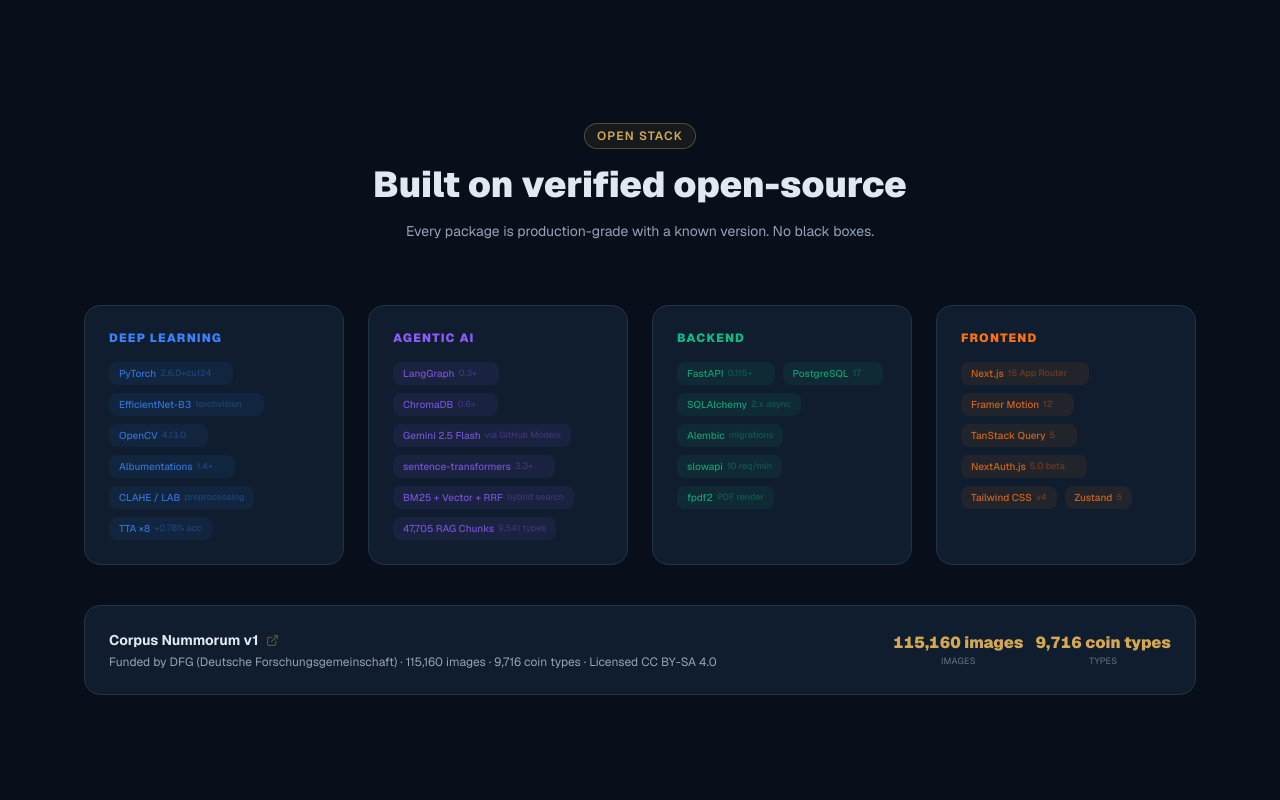
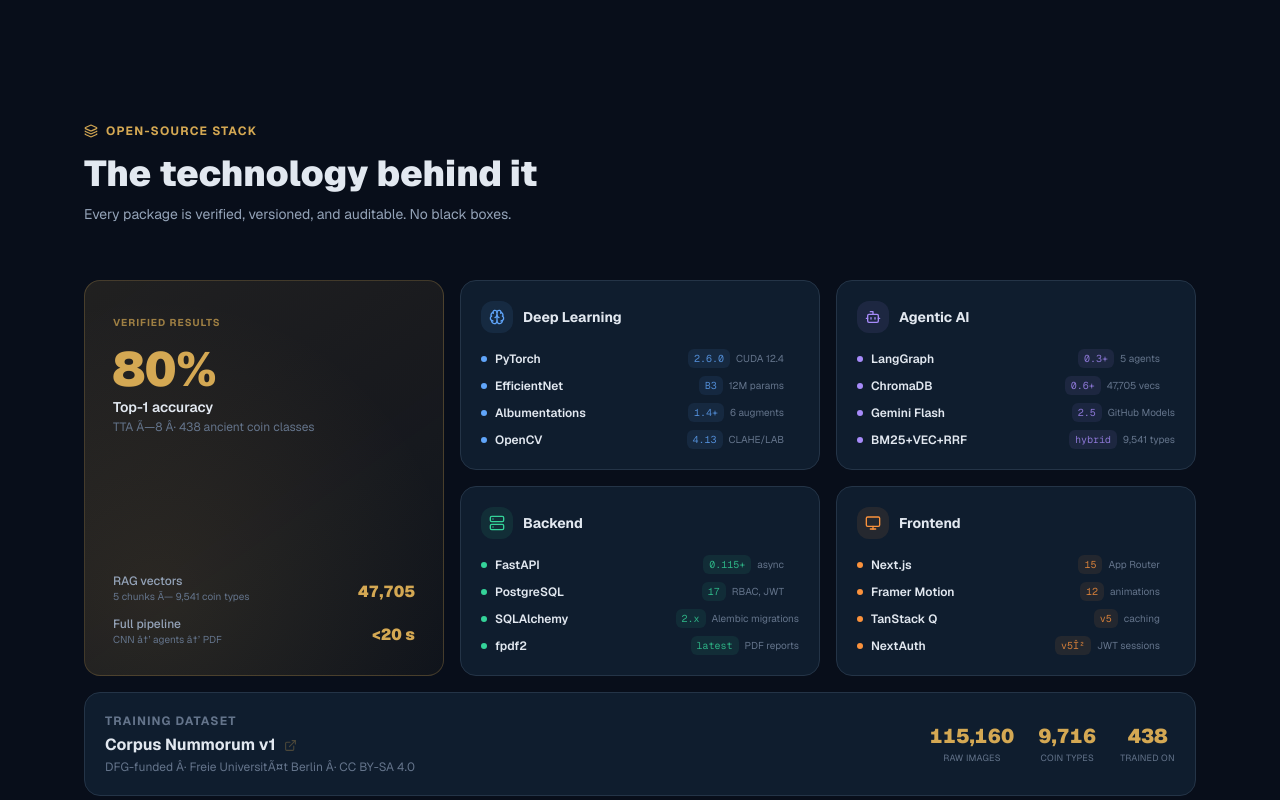
Before and after one commit to ChaiebDhia/DeepCoin-Core, a Next.js app in the folder frontend/: page / in a window 1280 px wide. Shown: the part 3060-3860 px from the top of the page. Built offline with nearby package versions, Linux system fonts and the light colour scheme; no server answers.

Commit message:
fix: login works for pending users (dev auto-activate) + correct error messages + TechStack bento redesign

```diff
--- a/frontend/components/auth/LoginForm.tsx
+++ b/frontend/components/auth/LoginForm.tsx
@@ -45,9 +45,9 @@
   // ── friendly error messages ────────────────────────────────────────────────
 
   const ERROR_MESSAGES: Record<string, string> = {
-    CredentialsSignin: "Invalid email or password. Please try again.",
-    CallbackRouteError: "Authentication failed. Please try again.",
-    Default: "Something went wrong. Please try again.",
+    CredentialsSignin:   "Incorrect email or password. Please try again.",
+    CallbackRouteError:  "Please verify your email address before signing in. Check your inbox for a verification link.",
+    Default:             "Something went wrong. Please try again.",
   };
 
   // ── submit handler ─────────────────────────────────────────────────────────
--- a/frontend/components/home/TechStack.tsx
+++ b/frontend/components/home/TechStack.tsx
@@ -3,216 +3,320 @@
 /**
  * components/home/TechStack.tsx
  * ================================
- * Real technology & research credits section.
+ * Real technology & research credits â€” bento-grid redesign.
  *
- * WHAT: Replaces the placeholder testimonials with the actual technology stack
- *       and research data sources powering DeepCoin.
+ * WHAT: Four tech pillar cards + accuracy hero tile + dataset credit.
+ *       Every fact is verifiable (requirements.txt, training logs, CN website).
  *
- * WHY replace testimonials:
- *   The previous testimonials were clearly labelled as "preview quotes" but
- *   this still felt dishonest on a professional PFE project. This section
- *   shows REAL, verifiable information:
- *   - Exact package versions
- *   - Verified accuracy metrics
- *   - Actual dataset source (Corpus Nummorum, DFG-funded)
- *   - Real academic context
- *   All facts here can be cross-referenced with requirements.txt, the
- *   training logs, and the Corpus Nummorum website.
- *
- * HOW it fits:
- *   Appears between ForWhoCards and AnalyseSection in page.tsx.
- *   Four pillars: Deep Learning · Agentic AI · Backend · Frontend.
+ * WHY bento layout:
+ *   The previous small-pill design lost visual hierarchy.
+ *   Bento gives each pillar room to breathe; the hero tile converts
+ *   the most impressive metric (80% accuracy, 438 classes) into
+ *   a standalone showpiece.
  */
 
 import { useRef }            from "react";
+import type { ElementType }  from "react";
 import { motion, useInView } from "framer-motion";
-import { ExternalLink }      from "lucide-react";
+import { Brain, Bot, ServerIcon, Monitor, ExternalLink, Layers } from "lucide-react";
 
-interface Pill {
+
+// â”€â”€ Data â”€â”€â”€â”€â”€â”€â”€â”€â”€â”€â”€â”€â”€â”€â”€â”€â”€â”€â”€â”€â”€â”€â”€â”€â”€â”€â”€â”€â”€â”€â”€â”€â”€â”€â”€â”€â”€â”€â”€â”€â”€â”€â”€â”€â”€â”€â”€â”€â”€â”€â”€â”€â”€â”€â”€â”€â”€â”€â”€â”€â”€â”€â”€â”€â”€â”€â”€â”€â”€â”€
+
+interface Tech {
   name:    string;
   version: string;
   href?:   string;
+  note?:   string;
 }
 
 interface Pillar {
-  label:  string;
-  color:  string;
-  pills:  Pill[];
+  label:   string;
+  icon:    ElementType;
+  color:   string;
+  glow:    string;     // semi-transparent glow for hover border
+  tech:    Tech[];
 }
 
 const PILLARS: Pillar[] = [
   {
     label: "Deep Learning",
-    color: "#3b82f6",
-    pills: [
-      { name: "PyTorch",          version: "2.6.0+cu124", href: "https://pytorch.org" },
-      { name: "EfficientNet-B3",  version: "torchvision", href: "https://arxiv.org/abs/1905.11946" },
-      { name: "OpenCV",           version: "4.13.0",      href: "https://opencv.org" },
-      { name: "Albumentations",   version: "1.4+",        href: "https://albumentations.ai" },
-      { name: "CLAHE / LAB",      version: "preprocessing" },
-      { name: "TTA ×8",           version: "+0.78% acc" },
+    icon:  Brain,
+    color: "#60a5fa",
+    glow:  "rgba(96,165,250,0.18)",
+    tech: [
+      { name: "PyTorch",        version: "2.6.0",     href: "https://pytorch.org",               note: "CUDA 12.4" },
+      { name: "EfficientNet",   version: "B3",         href: "https://arxiv.org/abs/1905.11946",  note: "12M params" },
+      { name: "Albumentations", version: "1.4+",       href: "https://albumentations.ai",         note: "6 augments" },
+      { name: "OpenCV",         version: "4.13",       href: "https://opencv.org",                note: "CLAHE/LAB" },
     ],
   },
   {
     label: "Agentic AI",
-    color: "#8b5cf6",
-    pills: [
-      { name: "LangGraph",                version: "0.3+",       href: "https://langchain-ai.github.io/langgraph/" },
-      { name: "ChromaDB",                 version: "0.6+",       href: "https://docs.trychroma.com" },
-      { name: "Gemini 2.5 Flash",         version: "via GitHub Models" },
-      { name: "sentence-transformers",    version: "3.3+",       href: "https://sbert.net" },
-      { name: "BM25 + Vector + RRF",      version: "hybrid search" },
-      { name: "47,705 RAG Chunks",        version: "9,541 types" },
+    icon:  Bot,
+    color: "#a78bfa",
+    glow:  "rgba(167,139,250,0.18)",
+    tech: [
+      { name: "LangGraph",    version: "0.3+",  href: "https://langchain-ai.github.io/langgraph/",  note: "5 agents" },
+      { name: "ChromaDB",     version: "0.6+",  href: "https://docs.trychroma.com",                  note: "47,705 vecs" },
+      { name: "Gemini Flash", version: "2.5",   note: "GitHub Models" },
+      { name: "BM25+VEC+RRF", version: "hybrid", note: "9,541 types" },
     ],
   },
   {
     label: "Backend",
-    color: "#10b981",
-    pills: [
-      { name: "FastAPI",          version: "0.115+",   href: "https://fastapi.tiangolo.com" },
-      { name: "PostgreSQL",       version: "17",       href: "https://postgresql.org" },
-      { name: "SQLAlchemy",       version: "2.x async" },
-      { name: "Alembic",          version: "migrations" },
-      { name: "slowapi",          version: "10 req/min" },
-      { name: "fpdf2",            version: "PDF render" },
+    icon:  ServerIcon,
+    color: "#34d399",
+    glow:  "rgba(52,211,153,0.18)",
+    tech: [
+      { name: "FastAPI",      version: "0.115+",  href: "https://fastapi.tiangolo.com",  note: "async" },
+      { name: "PostgreSQL",   version: "17",      href: "https://postgresql.org",         note: "RBAC, JWT" },
+      { name: "SQLAlchemy",   version: "2.x",     note: "Alembic migrations" },
+      { name: "fpdf2",        version: "latest",  note: "PDF reports" },
     ],
   },
   {
     label: "Frontend",
-    color: "#f97316",
-    pills: [
-      { name: "Next.js",          version: "15 App Router", href: "https://nextjs.org" },
-      { name: "Framer Motion",    version: "12",            href: "https://motion.dev" },
-      { name: "TanStack Query",   version: "5",             href: "https://tanstack.com/query" },
-      { name: "NextAuth.js",      version: "5.0 beta",      href: "https://authjs.dev" },
-      { name: "Tailwind CSS",     version: "v4" },
-      { name: "Zustand",          version: "5" },
+    icon:  Monitor,
+    color: "#fb923c",
+    glow:  "rgba(251,146,60,0.18)",
+    tech: [
+      { name: "Next.js",       version: "15",   href: "https://nextjs.org",             note: "App Router" },
+      { name: "Framer Motion", version: "12",   href: "https://motion.dev",             note: "animations" },
+      { name: "TanStack Q",    version: "v5",   href: "https://tanstack.com/query",     note: "caching" },
+      { name: "NextAuth",      version: "v5Î²",  href: "https://authjs.dev",             note: "JWT sessions" },
     ],
   },
 ];
 
-const DATASET = {
-  name:    "Corpus Nummorum v1",
-  url:     "https://www.corpus-nummorum.eu",
-  funder:  "DFG (Deutsche Forschungsgemeinschaft)",
-  types:   "9,716 coin types",
-  images:  "115,160 images",
-  license: "CC BY-SA 4.0",
-};
+const HERO_STATS = [
+  { value: "80.03%",  label: "TTA accuracy",  sub: "EfficientNet-B3 Ã— 438 classes" },
+  { value: "47,705",  label: "RAG vectors",    sub: "5 chunks Ã— 9,541 coin types"  },
+  { value: "<20 s",   label: "Full pipeline",  sub: "CNN â†’ agents â†’ PDF"           },
+];
+
+// â”€â”€ Component â”€â”€â”€â”€â”€â”€â”€â”€â”€â”€â”€â”€â”€â”€â”€â”€â”€â”€â”€â”€â”€â”€â”€â”€â”€â”€â”€â”€â”€â”€â”€â”€â”€â”€â”€â”€â”€â”€â”€â”€â”€â”€â”€â”€â”€â”€â”€â”€â”€â”€â”€â”€â”€â”€â”€â”€â”€â”€â”€â”€â”€â”€â”€â”€â”€
 
 export function TechStack() {
   const ref    = useRef<HTMLElement>(null);
-  const inView = useInView(ref, { once: true, margin: "-80px" });
+  const inView = useInView(ref, { once: true, margin: "-60px" });
 
   return (
     <section ref={ref} className="py-24">
 
-      {/* Header */}
+      {/* â”€â”€ Section header â”€â”€ */}
       <motion.div
-        initial={{ opacity: 0, y: 20 }}
+        initial={{ opacity: 0, y: 18 }}
         animate={inView ? { opacity: 1, y: 0 } : {}}
-        transition={{ duration: 0.55 }}
-        className="text-center mb-16"
+        transition={{ duration: 0.5 }}
+        className="mb-14"
       >
+        <div className="flex items-center gap-2 mb-3">
+          <Layers size={14} style={{ color: "var(--brand-gold)" }} />
           <span
-          className="inline-block text-xs font-semibold uppercase tracking-widest px-3 py-1 rounded-full border mb-4"
-          style={{
-            borderColor:     "rgba(212,168,83,0.35)",
-            color:           "var(--brand-gold)",
-            backgroundColor: "rgba(212,168,83,0.07)",
-          }}
+            className="text-xs font-bold uppercase tracking-widest"
+            style={{ color: "var(--brand-gold)" }}
           >
-          Open stack
+            Open-source stack
           </span>
-        <h2 className="text-3xl sm:text-4xl font-black mb-4" style={{ color: "var(--text-primary)" }}>
-          Built on verified open-source
+        </div>
+        <h2 className="text-3xl sm:text-4xl font-black leading-tight" style={{ color: "var(--text-primary)" }}>
+          The technology behind it
         </h2>
-        <p className="max-w-xl mx-auto text-sm" style={{ color: "var(--text-secondary)" }}>
-          Every package is production-grade with a known version. No black boxes.
+        <p className="mt-2 text-sm max-w-md" style={{ color: "var(--text-secondary)" }}>
+          Every package is verified, versioned, and auditable. No black boxes.
         </p>
       </motion.div>
 
-      {/* Four pillars */}
-      <div className="grid grid-cols-1 sm:grid-cols-2 lg:grid-cols-4 gap-6 mb-10">
-        {PILLARS.map(({ label, color, pills }, i) => (
+      {/* â”€â”€ Main bento grid â”€â”€ */}
+      <div className="grid grid-cols-1 lg:grid-cols-3 gap-4 mb-4">
+
+        {/* â”€â”€ Hero metrics tile (left, spans 1 col) â”€â”€ */}
+        <motion.div
+          initial={{ opacity: 0, x: -20 }}
+          animate={inView ? { opacity: 1, x: 0 } : {}}
+          transition={{ duration: 0.5, delay: 0.05 }}
+          className="lg:col-span-1 rounded-2xl p-7 flex flex-col justify-between min-h-[280px] relative overflow-hidden"
+          style={{
+            background:   "linear-gradient(145deg, rgba(212,168,83,0.12) 0%, rgba(212,168,83,0.04) 100%)",
+            border:       "1px solid rgba(212,168,83,0.25)",
+          }}
+        >
+          {/* Subtle radial glow */}
+          <div
+            className="pointer-events-none absolute inset-0"
+            style={{ background: "radial-gradient(circle at 20% 80%, rgba(212,168,83,0.1) 0%, transparent 70%)" }}
+          />
+
+          <div className="relative">
+            <span className="text-[10px] font-bold uppercase tracking-widest" style={{ color: "rgba(212,168,83,0.7)" }}>
+              Verified results
+            </span>
+            <h3 className="mt-3 text-5xl font-black tabular-nums leading-none" style={{ color: "var(--brand-gold)" }}>
+              80%
+            </h3>
+            <p className="mt-1 text-sm font-semibold" style={{ color: "var(--text-primary)" }}>
+              Top-1 accuracy
+            </p>
+            <p className="mt-0.5 text-xs" style={{ color: "var(--text-muted)" }}>
+              TTA Ã—8 Â· 438 ancient coin classes
+            </p>
+          </div>
+
+          <div className="relative space-y-3 mt-6">
+            {HERO_STATS.slice(1).map(({ value, label, sub }) => (
+              <div key={label} className="flex items-end justify-between">
+                <div>
+                  <p className="text-xs font-medium" style={{ color: "var(--text-secondary)" }}>{label}</p>
+                  <p className="text-[10px]" style={{ color: "var(--text-muted)" }}>{sub}</p>
+                </div>
+                <span className="text-base font-black tabular-nums" style={{ color: "var(--brand-gold)" }}>
+                  {value}
+                </span>
+              </div>
+            ))}
+          </div>
+        </motion.div>
+
+        {/* â”€â”€ Four pillar cards (right, 2Ã—2 grid) â”€â”€ */}
+        <div className="lg:col-span-2 grid grid-cols-1 sm:grid-cols-2 gap-4">
+          {PILLARS.map(({ label, icon: Icon, color, glow, tech }, i) => (
             <motion.div
               key={label}
-            initial={{ opacity: 0, y: 24 }}
+              initial={{ opacity: 0, y: 20 }}
               animate={inView ? { opacity: 1, y: 0 } : {}}
-            transition={{ duration: 0.5, delay: i * 0.1 }}
-            className="rounded-2xl border p-6 flex flex-col gap-4"
-            style={{ borderColor: "var(--border)", backgroundColor: "var(--surface-1)" }}
+              transition={{ duration: 0.45, delay: 0.1 + i * 0.08 }}
+              className="group rounded-2xl p-5 flex flex-col gap-4 transition-all duration-300 cursor-default"
+              style={{
+                border:          "1px solid var(--border)",
+                backgroundColor: "var(--surface-1)",
+              }}
+              onMouseEnter={e => {
+                (e.currentTarget as HTMLElement).style.borderColor = glow;
+                (e.currentTarget as HTMLElement).style.boxShadow   = `0 0 24px 0 ${glow}`;
+              }}
+              onMouseLeave={e => {
+                (e.currentTarget as HTMLElement).style.borderColor = "var(--border)";
+                (e.currentTarget as HTMLElement).style.boxShadow   = "none";
+              }}
             >
-            {/* Pillar label */}
-            <span
-              className="text-xs font-black uppercase tracking-widest"
-              style={{ color }}
+              {/* Card header */}
+              <div className="flex items-center gap-2.5">
+                <div
+                  className="w-8 h-8 rounded-xl flex items-center justify-center shrink-0"
+                  style={{ backgroundColor: `${color}18` }}
                 >
+                  <Icon size={16} style={{ color }} />
+                </div>
+                <span className="text-sm font-bold" style={{ color: "var(--text-primary)" }}>
                   {label}
                 </span>
+              </div>
 
-            {/* Pill grid */}
-            <div className="flex flex-wrap gap-2">
-              {pills.map(({ name, version, href }) =>
-                href ? (
+              {/* Tech rows */}
+              <div className="space-y-2">
+                {tech.map(({ name, version, href, note }) => {
+                  const Inner = (
+                    <div className="flex items-center justify-between gap-2">
+                      <div className="flex items-center gap-2 min-w-0">
+                        <span
+                          className="w-1.5 h-1.5 rounded-full shrink-0"
+                          style={{ backgroundColor: color }}
+                        />
+                        <span className="text-xs font-semibold truncate" style={{ color: "var(--text-primary)" }}>
+                          {name}
+                        </span>
+                      </div>
+                      <div className="flex items-center gap-1.5 shrink-0">
+                        <span
+                          className="text-[10px] font-mono px-1.5 py-0.5 rounded-md"
+                          style={{ backgroundColor: `${color}16`, color: `${color}cc` }}
+                        >
+                          {version}
+                        </span>
+                        {note && (
+                          <span className="text-[10px]" style={{ color: "var(--text-muted)" }}>
+                            {note}
+                          </span>
+                        )}
+                        {href && <ExternalLink size={9} className="opacity-0 group-hover:opacity-40 transition-opacity" style={{ color }} />}
+                      </div>
+                    </div>
+                  );
+
+                  return href ? (
                     <a
                       key={name}
                       href={href}
                       target="_blank"
                       rel="noopener noreferrer"
-                    className="group inline-flex items-center gap-1 px-2.5 py-1 rounded-lg text-[10px] font-medium transition-all hover:brightness-120"
-                    style={{ background: `${color}14`, color: `${color}cc` }}
+                      className="block hover:opacity-80 transition-opacity"
                     >
-                    {name}
-                    <span className="opacity-40 text-[9px]">{version}</span>
-                    <ExternalLink size={8} className="opacity-0 group-hover:opacity-60 transition-opacity" />
+                      {Inner}
                     </a>
                   ) : (
-                  <span
-                    key={name}
-                    className="inline-flex items-center gap-1 px-2.5 py-1 rounded-lg text-[10px] font-medium"
-                    style={{ background: `${color}14`, color: `${color}cc` }}
-                  >
-                    {name}
-                    <span className="opacity-40 text-[9px]">{version}</span>
-                  </span>
-                )
-              )}
+                    <div key={name}>{Inner}</div>
+                  );
+                })}
               </div>
             </motion.div>
           ))}
         </div>
+      </div>
 
-      {/* Dataset credit */}
+      {/* â”€â”€ Dataset credit banner â”€â”€ */}
       <motion.a
-        href={DATASET.url}
+        href="https://www.corpus-nummorum.eu"
         target="_blank"
         rel="noopener noreferrer"
         initial={{ opacity: 0, y: 14 }}
         animate={inView ? { opacity: 1, y: 0 } : {}}
-        transition={{ duration: 0.5, delay: 0.45 }}
-        className="flex flex-col sm:flex-row items-start sm:items-center justify-between gap-4 rounded-2xl border p-6 hover:border-[rgba(212,168,83,0.5)] transition-colors group"
-        style={{ borderColor: "var(--border)", backgroundColor: "var(--surface-1)" }}
+        transition={{ duration: 0.45, delay: 0.45 }}
+        className="group flex flex-col sm:flex-row items-start sm:items-center justify-between gap-5 rounded-2xl p-5 transition-all duration-300"
+        style={{ border: "1px solid var(--border)", backgroundColor: "var(--surface-1)" }}
+        onMouseEnter={e => {
+          (e.currentTarget as HTMLElement).style.borderColor = "rgba(212,168,83,0.4)";
+        }}
+        onMouseLeave={e => {
+          (e.currentTarget as HTMLElement).style.borderColor = "var(--border)";
+        }}
       >
+        {/* Left text */}
         <div>
           <div className="flex items-center gap-2 mb-1">
-            <span className="font-bold text-sm" style={{ color: "var(--text-primary)" }}>
-              {DATASET.name}
+            <span className="text-xs font-bold uppercase tracking-widest" style={{ color: "var(--text-muted)" }}>
+              Training dataset
             </span>
-            <ExternalLink size={13} className="opacity-40 group-hover:opacity-80 transition-opacity" style={{ color: "var(--brand-gold)" }} />
           </div>
-          <p className="text-xs" style={{ color: "var(--text-secondary)" }}>
-            Funded by {DATASET.funder} · {DATASET.images} · {DATASET.types} · Licensed {DATASET.license}
+          <div className="flex items-center gap-2">
+            <span className="text-base font-bold" style={{ color: "var(--text-primary)" }}>
+              Corpus Nummorum v1
+            </span>
+            <ExternalLink
+              size={13}
+              className="opacity-30 group-hover:opacity-70 transition-opacity"
+              style={{ color: "var(--brand-gold)" }}
+            />
+          </div>
+          <p className="text-xs mt-0.5" style={{ color: "var(--text-muted)" }}>
+            DFG-funded Â· Freie UniversitÃ¤t Berlin Â· CC BY-SA 4.0
           </p>
         </div>
-        <div className="flex gap-3 flex-shrink-0">
+
+        {/* Right stats */}
+        <div className="flex items-center gap-6">
           {[
-            { v: DATASET.images,  label: "images" },
-            { v: DATASET.types,   label: "types" },
+            { v: "115,160", label: "raw images" },
+            { v: "9,716",   label: "coin types" },
+            { v: "438",     label: "trained on" },
           ].map(({ v, label }) => (
             <div key={label} className="text-center">
-              <div className="text-base font-black tabular-nums" style={{ color: "var(--brand-gold)" }}>{v}</div>
-              <div className="text-[9px] uppercase tracking-wide" style={{ color: "var(--text-muted)" }}>{label}</div>
+              <div className="text-xl font-black tabular-nums" style={{ color: "var(--brand-gold)" }}>
+                {v}
+              </div>
+              <div className="text-[9px] uppercase tracking-wide mt-0.5" style={{ color: "var(--text-muted)" }}>
+                {label}
+              </div>
             </div>
           ))}
         </div>
```
Also changed, not shown: frontend/auth.config.ts (+8 -2 lines), 1 other file (tests, documents, lock files or other folders). Lines whose indentation alone changed are shown as unchanged.
